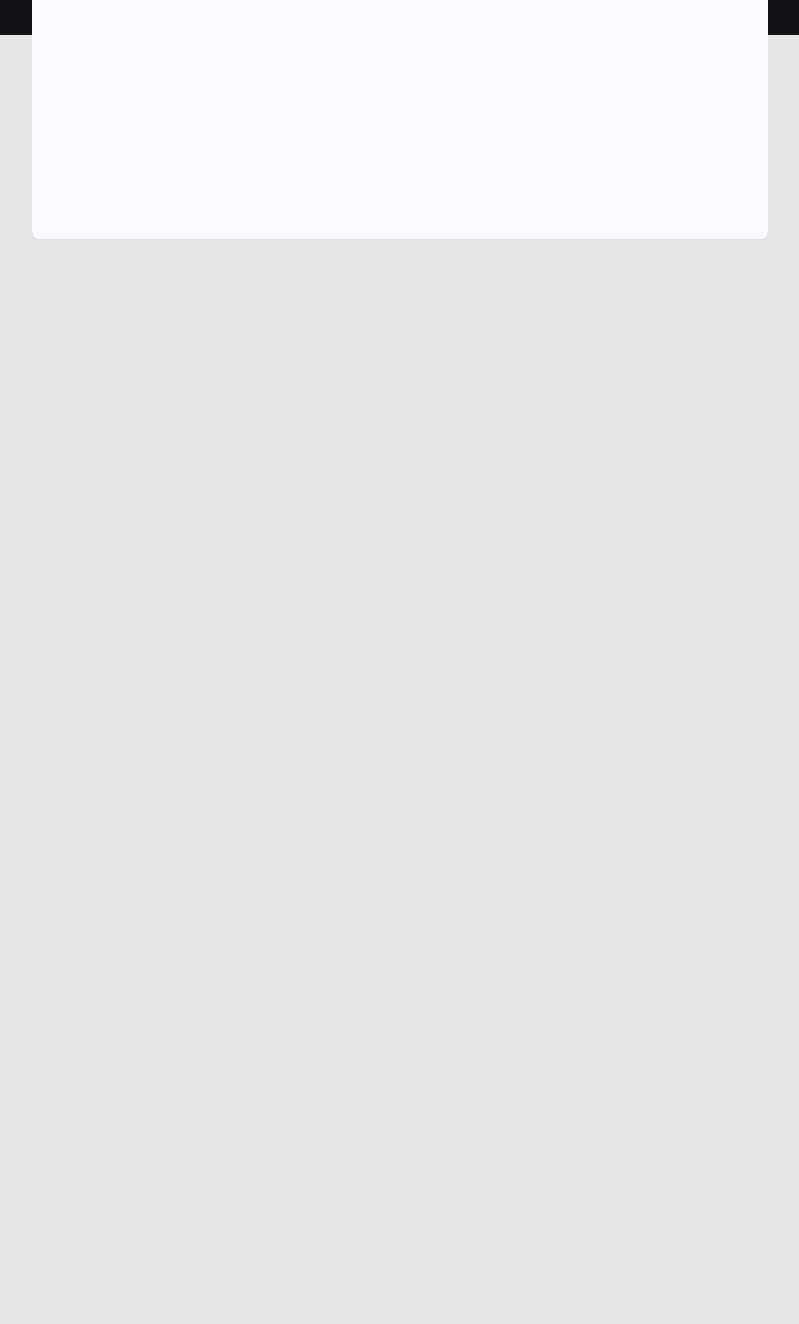
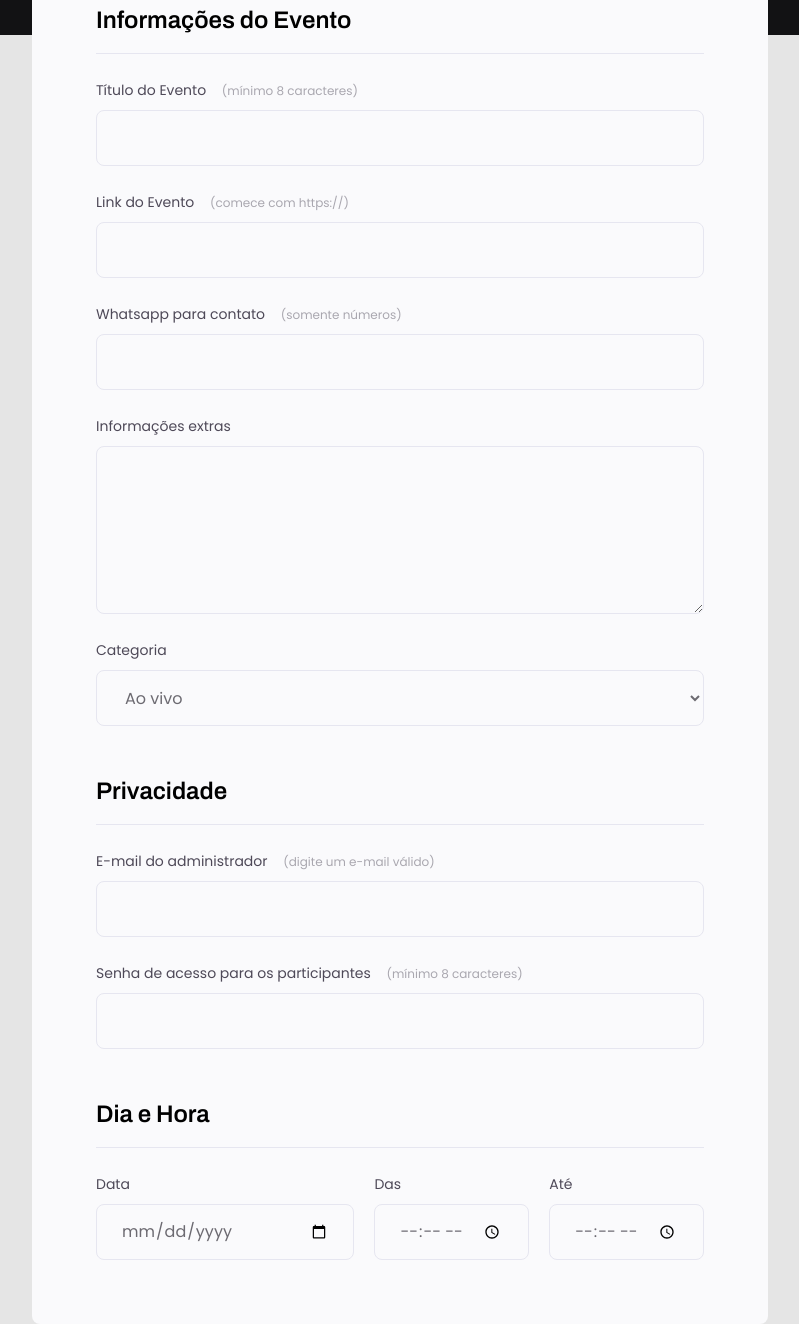
Before and after one commit to williamjs95/html-css, a plain HTML site: page html-css-models/events-form/index.html in a window 1280 px wide. Shown: the part 333-1657 px from the top of the page, without its empty margins (240-1039 px from the left). Before the commit the page ends 800 px from the top, so only its background shows below. Drawn offline with Linux system fonts and the light colour scheme.

Commit message:
event form

```diff
--- a/html-css-models/events-form/index.html
+++ b/html-css-models/events-form/index.html
@@ -20,8 +20,79 @@
         </header>
 
         <form action="">
+            <fieldset>
+                <div class="fieldset-wrapper">
+                    <legend>Informações do Evento</legend>
 
+                <div class="input-wrapper">
+                    <label for="event-title">Título do Evento <span>(mínimo 8 caracteres)</span></label>
+                    <input type="text" id="event-title">
+                </div>
 
+                <div class="input-wrapper">
+                    <label for="event-link">Link do Evento <span>(comece com https://)</span></label>
+                    <input type="text" id="event-link">
+                </div>
+
+                <div class="input-wrapper">
+                    <label for="event-whatsapp">Whatsapp para contato <span>(somente números)</span></label>
+                    <input type="number" id="event-whatsapp">
+                </div>
+
+                <div class="input-wrapper">
+                    <label for="event-info">Informações extras </label>
+                    <textarea id="event-info"> </textarea>
+                </div>
+
+                <div class="input-wrapper">
+                    <label for="event-category">Categoria</label>
+                    <select id="event-category">
+                        <option value="live">Ao vivo</option>
+                        <option value="podcast">Podcast</option>
+                        <option value="mentorship">Mentoria</option>
+                    </select>
+                </div>
+                </div>
+            </fieldset>
+
+            <fieldset>
+                <div class="fieldset-wrapper">
+                    <legend>Privacidade</legend>
+
+                    <div class="input-wrapper">
+                        <label for="event-email">E-mail do administrador <span>(digite um e-mail válido)</span></label>
+                        <input type="email" id="event-email">
+                    </div>
+
+                    <div class="input-wrapper">
+                        <label for="event-password">Senha de acesso para os participantes <span>(mínimo 8 caracteres)</span></label>
+                        <input type="password" id="event-password">
+                    </div>
+                </div>
+            </fieldset>
+
+            <fieldset>
+                <div class="fieldset-wrapper">
+                    <legend>Dia e Hora</legend>
+
+                    <div class="col-3">
+                        <div class="input-wrapper">
+                            <label for="event-date">Data</label>
+                            <input type="date" id="event-date">
+                        </div>
+
+                        <div class="input-wrapper">
+                            <label for="event-begin">Das</label>
+                            <input type="time" id="event-begin">
+                        </div>
+
+                        <div class="input-wrapper">
+                            <label for="event-end">Até</label>
+                            <input type="time" id="event-end">
+                        </div>
+                    </div>
+                </div>
+            </fieldset>
         </form>
     </div>
 
--- a/html-css-models/events-form/style.css
+++ b/html-css-models/events-form/style.css
@@ -1,7 +1,16 @@
 @charset "UTF-8";
 
+*{
+    box-sizing: border-box;
+    margin: 0;
+    padding: 0;
+}
+
+body, input, button, select, textarea{
+    font-family: 'Poppins', sans-serif;
+}
+
 body{
-    font-family: 'Poppins', sans-serif;
     background-color: #E5E5E5;
 }
 
@@ -34,6 +43,8 @@ header h1{
     font-size: 36px;
     line-height: 42px;
     color: white;
+
+    margin-bottom: 24px;
 }
 
 header p{
@@ -47,4 +58,86 @@ form{
     background: #FAFAFC;
     border-radius: 8px;
     min-height: 300px;
+
+    padding: 64px;
+
+    display: flex;
+    flex-direction: column;
+    gap: 48px;
 }
+
+fieldset{
+    border: none;
+}
+
+.fieldset-wrapper{
+    display: flex;
+    flex-direction: column;
+    gap: 24px;
+}
+
+fieldset legend{
+    font-family: 'Archivo', sans-serif;
+    font-weight: 600;
+    font-size: 24px;
+    line-height: 34px;
+
+    width: 100%;
+    border-bottom: 1px solid #E6E6F0;
+    padding-bottom: 16px;
+}
+
+.input-wrapper{
+    display: flex;
+    flex-direction: column;
+}
+
+.input-wrapper label{
+    font-size: 14px;
+    line-height: 24px;
+    color: #4E4958;
+
+    margin-bottom: 8px;
+}
+
+.input-wrapper label span{
+    margin-left: 12px;
+    font-size: 12px;
+    line-height: 20px;
+    color: #a9a7af;
+}
+
+.fieldset-wrapper label span:hover{
+    color: #6C6A71;
+}
+
+.input-wrapper input,
+.input-wrapper textarea,
+.input-wrapper select{
+    background: #FAFAFC;
+
+    border: 1px solid #E6E6F0;
+    border-radius: 8px;
+
+    height: 56px;
+
+    padding: 0px 24px;
+
+    font-size: 16px;
+    line-height: 26px;
+    color: #6C6A71;
+}
+
+.input-wrapper textarea{
+    padding: 0;
+    height: 168px;
+}
+
+.col-3{
+    display: flex;
+    gap: 20px;
+}
+
+.col-3 > div:nth-child(1){
+    width: 100%;
+}
```
